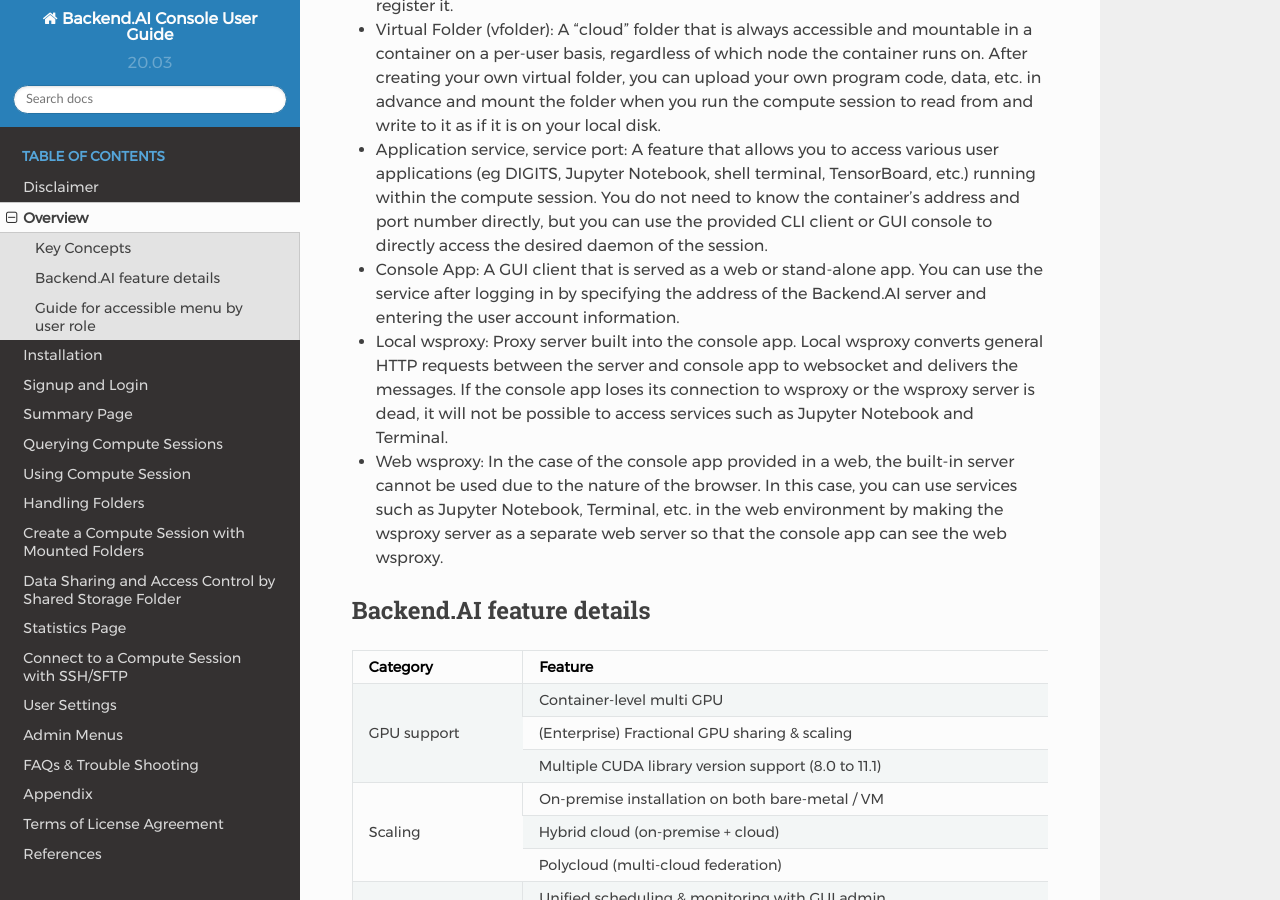
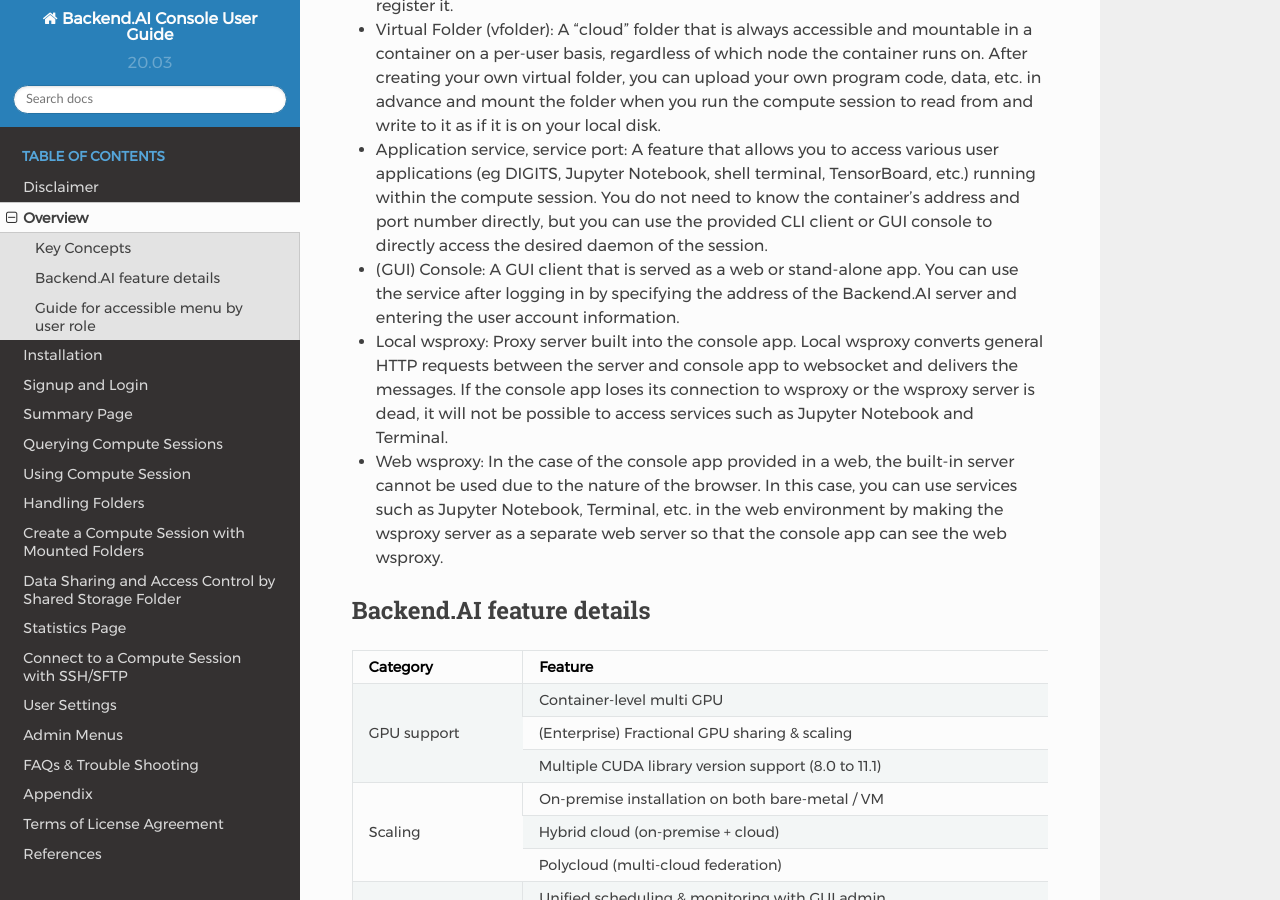
Before and after one commit to lablup/backend.ai-docs-webui, a Sphinx documentation site: the page built from docs/overview/overview.rst, in a window 1280 px wide and 900 px high, scrolled down 1798 px. Built offline with Sphinx 7.4.7 and the Read the Docs theme 2.0.0, drawn with Linux system fonts in a browser that asks for light colours.

Commit message:
updated key concepts GUI console
Console APP -> GUI Console

```diff
--- a/docs/overview/overview.rst
+++ b/docs/overview/overview.rst
@@ -74,7 +74,7 @@
   etc.) running within the compute session. You do not need to know the
   container's address and port number directly, but you can use the provided CLI
   client or GUI console to directly access the desired daemon of the session.
-- Console App: A GUI client that is served as a web or stand-alone app.
+- (GUI) Console: A GUI client that is served as a web or stand-alone app.
   You can use the service after logging in by specifying the address of the
   Backend.AI server and entering the user account information.
 - Local wsproxy: Proxy server built into the console app. Local wsproxy converts general HTTP requests between the server and console app to websocket and delivers the messages. If the console app loses its connection to wsproxy or the wsproxy server is dead, it will not be possible to access services such as Jupyter Notebook and Terminal.
```
